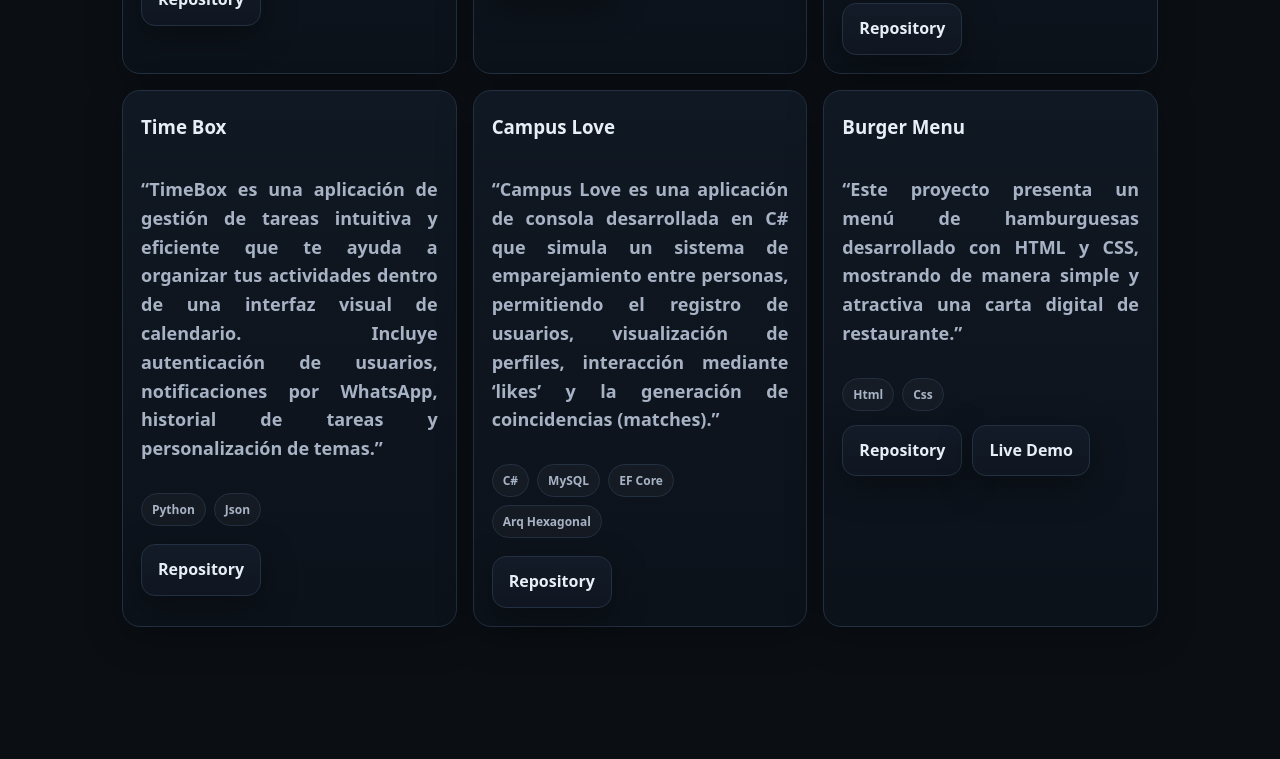
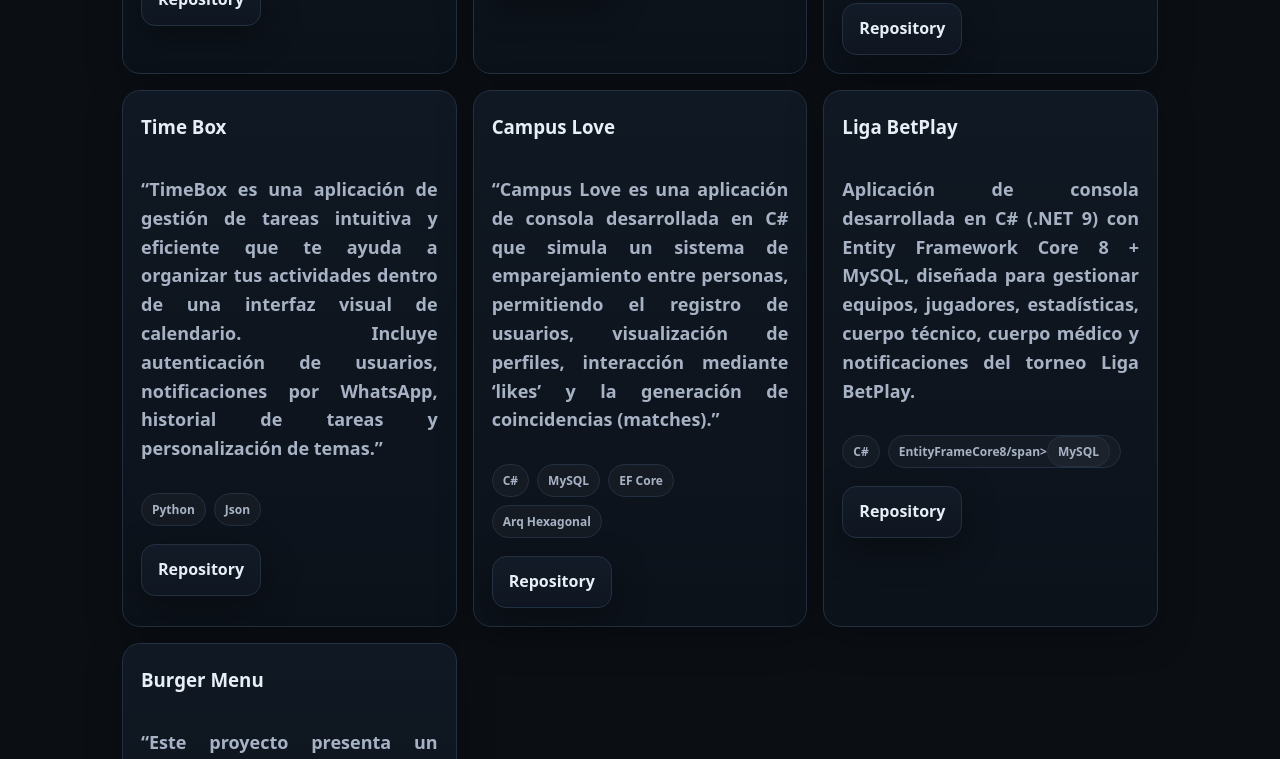
Before and after one commit to EduardoCastellanosP/portafolio, a plain HTML site: page index.html in a window 1280 px wide. Shown: the part 2041-2800 px from the top of the page. Drawn offline with Linux system fonts and the light colour scheme.

Commit message:
New changes

```diff
--- a/index.html
+++ b/index.html
@@ -338,6 +338,18 @@ Desarrollador de software enfocado en la creación de soluciones tecnológicas q
         </article>
 
         <article class="project card">
+          <h3>Liga BetPlay</h3>
+          <p class="subtitle">
+
+Aplicación de consola desarrollada en C# (.NET 9) con Entity Framework Core 8 + MySQL, diseñada para gestionar equipos, jugadores, estadísticas, cuerpo técnico, cuerpo médico y notificaciones del torneo Liga BetPlay.          <div class="tags">
+            <span class="tag">C#</span><span class="tag">EntityFrameCore8/span><span class="tag">MySQL</span>
+          </div>
+          <div style="display:flex;gap:10px;margin-top:6px">
+            <a class="btn" href="https://github.com/EduardoCastellanosP/LigaBetPlay_C-.git" target="_blank" rel="noopener">Repository</a>
+          </div>
+        </article>
+
+        <article class="project card">
           <h3>Burger Menu</h3>
           <p class="subtitle">“Este proyecto presenta un menú de hamburguesas desarrollado con HTML y CSS, mostrando de manera simple y atractiva una carta digital de restaurante.”</p>
           <div class="tags">
```
